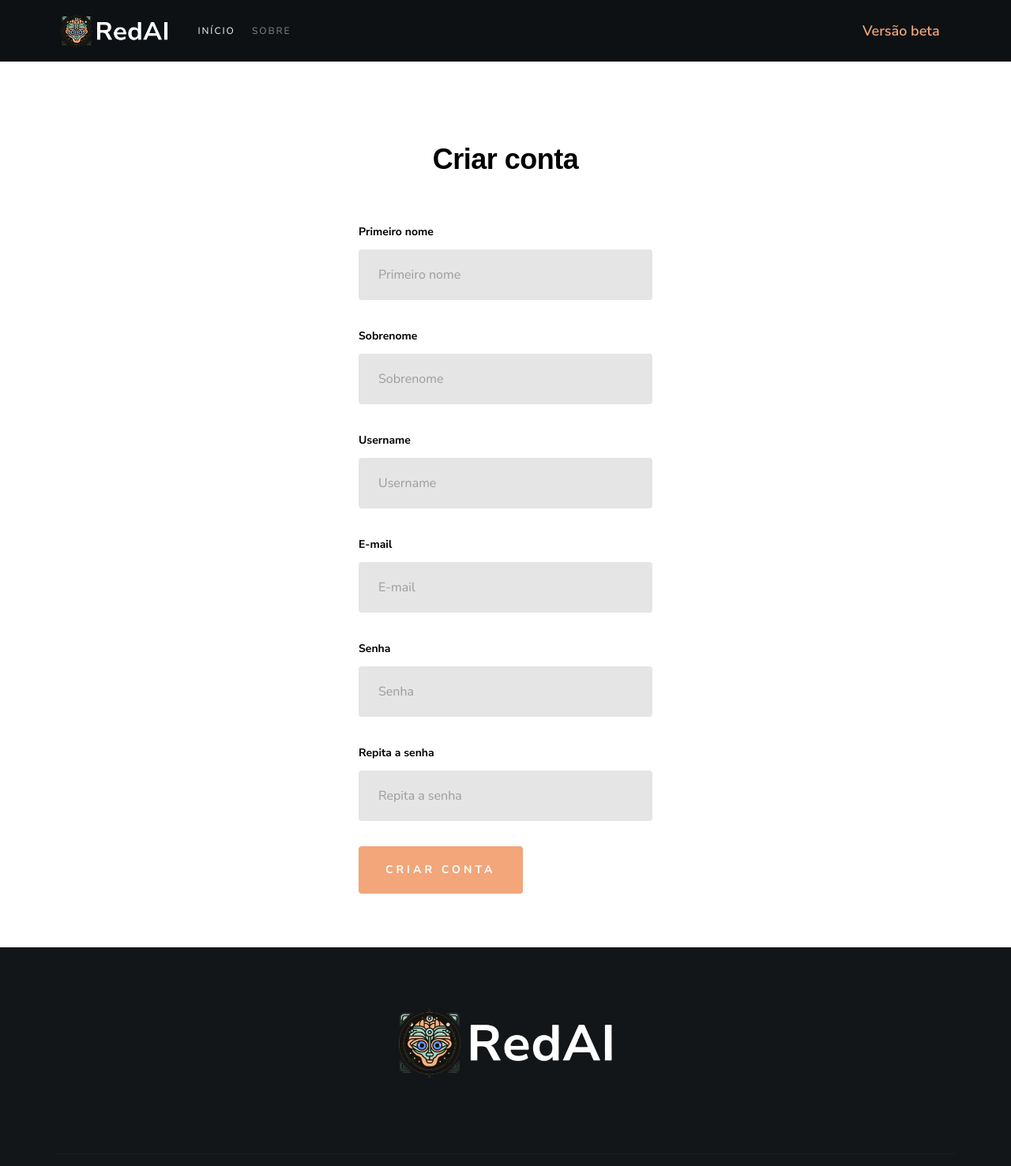
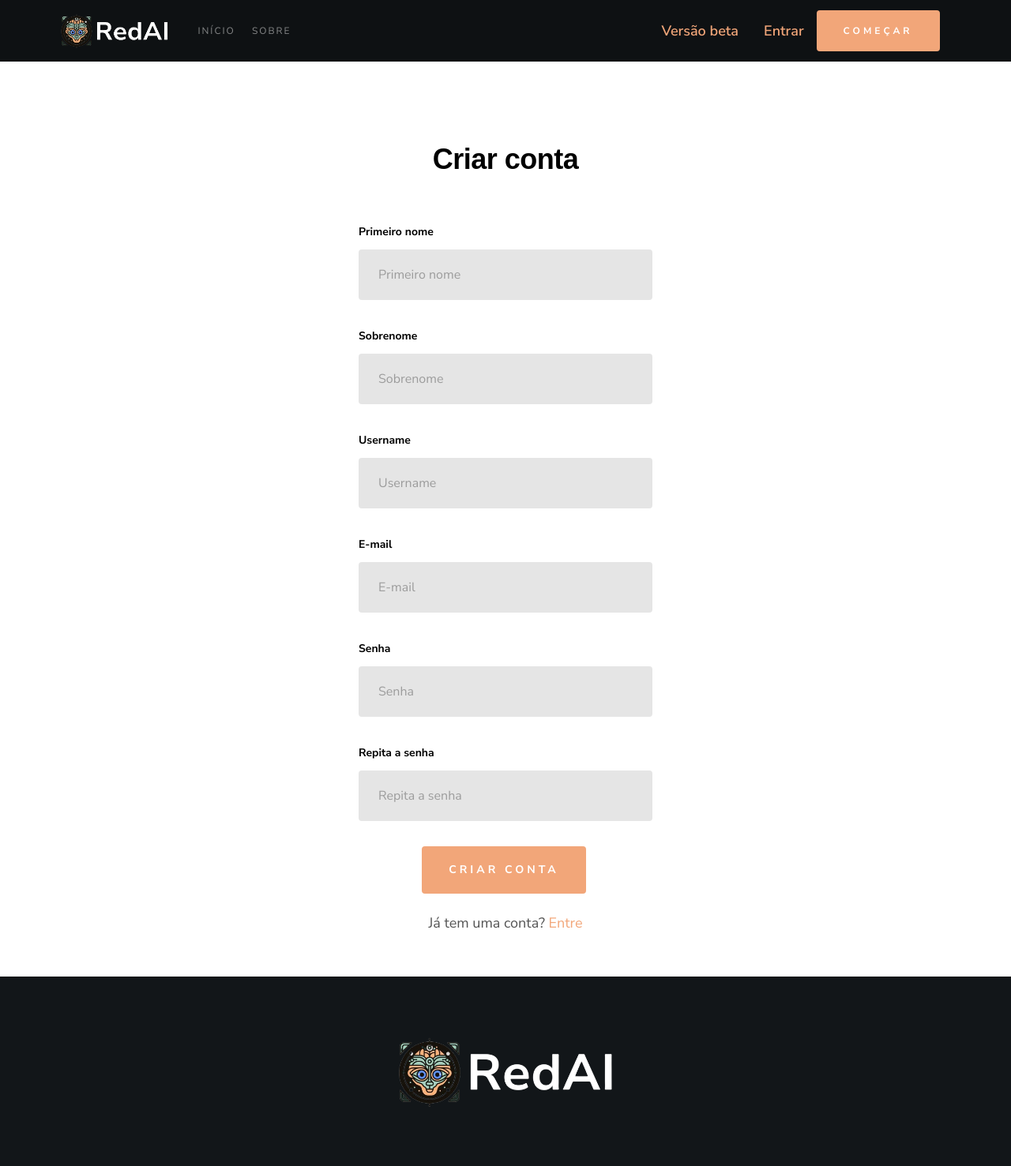
Before and after one commit to Markfgui675/corretor_redacao_ai, a Django app: page /register/ in a window 1280 px wide. Shown: the top 1477 px of the page at 79% size. Run offline with Django 5.2, Linux system fonts and the light colour scheme; some web fonts are replaced.

Commit message:
organização de views e do header

```diff
--- a/base_static/global/css/corretor.css
+++ b/base_static/global/css/corretor.css
@@ -1,4 +1,4 @@
-.s-header-corretor {
+.s-header.corretor {
     z-index: 600;
     width: 100%;
     height: 78px;
@@ -7,13 +7,13 @@
     top: 0px;
 }
 
-.s-header-corretor>.row {
+.corretor>.row {
     max-width: 1300px;
     height: 78px;
     position: relative;
 }
 
-.s-header-corretor.sticky {
+.corretor.sticky {
     background-color: #0e1113;
     -webkit-transition: all 0.3s ease-in-out;
     transition: all 0.3s ease-in-out;
--- a/base_static/global/css/main.css
+++ b/base_static/global/css/main.css
@@ -114,6 +114,9 @@ a:hover,
 a:active {
   outline: 0;
 }
+.button-entrar:hover{
+  color: #5C8EF2;
+}
 
 
 
@@ -2038,7 +2041,6 @@ input::-moz-focus-inner {
 }
 
 
-
 /* ===================================================================
  * # home
  *
@@ -2881,12 +2883,33 @@ html.no-csstransitions .home-content__main {
   margin-top: 2rem;
   width: 100%;
   display: flex;
+  flex-direction: column;
   justify-content: center;
   align-items: center;
   padding: 2rem;
 }
 .container-register .form{
   width: 30%;
+}
+
+.form{
+  display: flex;
+  justify-content: center;
+  align-items: center;
+}
+.form form{
+  width: 100%;
+  display: flex;
+  justify-content: start;
+  align-items: start;
+  flex-direction: column;
+  margin-bottom: 0.5rem;
+}
+.form form .box-button{
+  width: 100%;
+  display: flex;
+  justify-content: center;
+  align-items: center;
 }
 
 .message{
--- a/base_templates/global/partials/form.html
+++ b/base_templates/global/partials/form.html
@@ -15,8 +15,10 @@
         {{field}}
         {{field.errors}}
     {% endfor %}
-    <button type="submit" class="btn btn--primary btn--small u-fullwidth">
-        {{text_button}}
-    </button>
+    <div class="box-button">
+        <button type="submit" class="btn btn--primary btn--small u-fullwidth">
+            {{text_button}}
+        </button>
+    </div>
     <!-- <div style="position: absolute; left: -5000px;" aria-hidden="true"><input type="text" name="b_cdb7b577e41181934ed6a6a44_9a91cfe7b3" tabindex="-1" value=""></div> -->
 </form>
--- a/base_templates/global/partials/header.html
+++ b/base_templates/global/partials/header.html
@@ -17,7 +17,12 @@
 
                 <div class="header-cta">
                     <a>Versão beta</a>
-
+                    <br><br>
+                    {% if not request.user.is_authenticated %}
+                        <a class='button-entrar' href="{% url "login-view" %}">Entrar</a>
+                    {% else %}
+                        <a class='button-entrar' href="{% url "account" %}">Minha conta</a>
+                    {% endif %}
                     <a href="{% url "corretor-ia" %}" class="btn btn--primary header-cta__btn">Começar</a>
                 </div>
             </nav> <!-- end header-nav-wrap -->
@@ -27,7 +32,7 @@
 
     </header>
 {% else %}
-<header class="s-header-corretor">
+<header class="s-header corretor">
 
     <div class="row">
         <div class="header-logo">
@@ -38,11 +43,18 @@
 
         <nav class="header-nav-wrap">
             <ul class="header-main-nav">
-                <li class="current"><a href="{% url "index" %}" title="intro">Início</a></li>
+                <li><a href="{% url "index" %}" title="intro">Início</a></li>
                 <li><a href="{% url "index" %}#about" title="about">Sobre</a></li>
             </ul>
             <div class="header-cta">
                 <a>Versão beta</a>
+                <br><br>
+                {% if not request.user.is_authenticated %}
+                    <a class='button-entrar' href="{% url "login-view" %}">Entrar</a>
+                {% else %}
+                    <a class='button-entrar' href="{% url "account" %}">Minha conta</a>
+                {% endif %}
+                <a href="{% url "corretor-ia" %}" class="btn btn--primary header-cta__btn">Começar</a>
             </div>
         </nav> <!-- end header-nav-wrap -->
 
--- a/corretor_ia/templates/corretor_ia/create_user.html
+++ b/corretor_ia/templates/corretor_ia/create_user.html
@@ -25,6 +25,9 @@
     <div class="form">
         {% include "global/partials/form.html" %}
     </div>
+    <div class="tem-conta">
+        <p>Já tem uma conta? <a href="{% url "login-view" %}">Entre</a></p>
+    </div>
 </div>
 
 {% endblock content %}
--- a/corretor_ia/templates/corretor_ia/index.html
+++ b/corretor_ia/templates/corretor_ia/index.html
@@ -148,7 +148,7 @@
                     </div>
 
                     <div class="col-block step">
-                        <h3 class="item-title">Sugestão de melhorias</h3>
+                        <h3 class="item-title">Sugestões de melhorias</h3>
                         <p>O RedAI vai te sugerir melhorias para a sua próxima redação.
                         </p>
                     </div>
--- a/corretor_ia/urls.py
+++ b/corretor_ia/urls.py
@@ -3,6 +3,9 @@ from corretor_ia import views
 
 urlpatterns = [
     path('', views.index, name='index'),
+    path('account/', views.my_account, name='account'),
+    path('login/', views.login_view, name='login-view'),
+    path('login/create/', views.login_create, name='login-create'),
     path('register/', views.register_view, name='register-view'),
     path('register/create', views.register_create, name='register-create'),
     path('corretor/', views.corretor, name='corretor-ia'),
--- a/corretor_ia/views.py
+++ /dev/null
@@ -1,91 +0,0 @@
-from django.shortcuts import render
-from django.urls import reverse
-from django.http import Http404
-from django.shortcuts import redirect
-from corretor_ia.forms.redacao import RedacaoForm
-from corretor_ia.forms.create_user import RegisterForm
-from corretor_ia.models import RedacaoComentario
-from corretor_ia.inteligencia.corretor import corretor_redacao
-from django.contrib import messages
-from django.contrib.auth import authenticate, login, logout
-
-def index(request):
-    context = {
-        'index':True,
-        'head_title':'RedAI - beta'
-    }
-    return render(request, 'corretor_ia/index.html', context=context)
-
-def redacaoAvaliacao(request, id):
-    comentario = RedacaoComentario.objects.filter(id=id).first()
-    context = {
-        'head_title':'RedAI - avaliação de redação',
-        'comentario':comentario
-    }
-    return render(request, 'corretor_ia/corretor.html', context=context)
-
-def corretor(request):
-    redacao_form_data = request.session.get('redacao_form_data', None)
-    form = RedacaoForm(redacao_form_data)
-    context = {
-        'head_title':'RedAI - Corretor',
-        'form_action': reverse('send-redacao'),
-        'form':form
-    }
-    return render(request, 'corretor_ia/corretor.html', context=context)
-
-def sendRedacao(request):
-    if not request.POST:
-        raise Http404()
-    POST = request.POST
-    request.session['redacao_form_data'] = POST
-    form = RedacaoForm(POST)
-    redacao_id = 0
-
-    if form.is_valid():
-        redacao = form.save()
-        comentario = corretor_redacao(redacao.redacao, request.user)
-        redacao_id = comentario.id
-        del(request.session['redacao_form_data'])
-
-    return redirect('avaliacao-redacao', redacao_id)
-
-def register_view(request):
-    register_form_data = request.session.get('register_form_data', None)
-    form = RegisterForm(register_form_data)
-    context = {
-        'form':form,
-        'text_button':'Criar conta',
-        'head_title':'RedAI - Criar conta',
-        'form_action':reverse('register-create')
-    }
-
-    return render(request, 'corretor_ia/create_user.html', context=context)
-
-def register_create(request):
-    if not request.POST:
-        raise Http404()
-    POST = request.POST
-    request.session['register_form_data'] = POST
-    form = RegisterForm(POST)
-
-    if form.is_valid():
-        user = form.save(commit=False)
-        user.set_password(user.password)
-        user.save()
-        authenticated_user = authenticate(
-            username=form.cleaned_data.get('username', ''),
-            password=form.cleaned_data.get('password', '')
-        )
-        login(request, authenticated_user)
-        del(request.session['register_form_data'])
-        return redirect(reverse('index'))
-    else:
-        messages.error(request, 'Não foi possível criar a conta')
-        return redirect(reverse('register-view'))
-
-def politica(request):
-    context = {
-        'head_title':'RedAI - Política de Privacidade'
-    }
-    return render(request, 'corretor_ia/politica.html', context=context)
--- /dev/null
+++ b/corretor_ia/views/__init__.py
@@ -0,0 +1,4 @@
+from corretor_ia.views.corrretor_view import *
+from corretor_ia.views.index_view import *
+from corretor_ia.views.login_view import *
+from corretor_ia.views.register_view import *
--- /dev/null
+++ b/corretor_ia/views/register_view.py
@@ -0,0 +1,42 @@
+from corretor_ia.forms.create_user import RegisterForm
+from django.contrib.auth import authenticate, login
+from django.contrib import messages
+from django.shortcuts import redirect
+from django.shortcuts import render
+from django.urls import reverse
+from django.http import Http404
+
+
+def register_view(request):
+    register_form_data = request.session.get('register_form_data', None)
+    form = RegisterForm(register_form_data)
+    context = {
+        'form':form,
+        'text_button':'Criar conta',
+        'head_title':'RedAI - Criar conta',
+        'form_action':reverse('register-create')
+    }
+
+    return render(request, 'corretor_ia/create_user.html', context=context)
+
+def register_create(request):
+    if not request.POST:
+        raise Http404()
+    POST = request.POST
+    request.session['register_form_data'] = POST
+    form = RegisterForm(POST)
+
+    if form.is_valid():
+        user = form.save(commit=False)
+        user.set_password(user.password)
+        user.save()
+        authenticated_user = authenticate(
+            username=form.cleaned_data.get('username', ''),
+            password=form.cleaned_data.get('password', '')
+        )
+        login(request, authenticated_user)
+        del(request.session['register_form_data'])
+        return redirect(reverse('index'))
+    else:
+        messages.error(request, 'Não foi possível criar a conta')
+        return redirect(reverse('register-view'))
```
Also changed, not shown: corretor_ia/forms/login_user.py (added, +21 -0 lines), corretor_ia/templates/corretor_ia/account.html (added, +47 -0 lines), corretor_ia/templates/corretor_ia/login.html (+4 -25 lines), corretor_ia/views/corrretor_view.py (added, +42 -0 lines), corretor_ia/views/index_view.py (added, +15 -0 lines), corretor_ia/views/login_view.py (added, +44 -0 lines), base_static/global/css/account.css (added).
